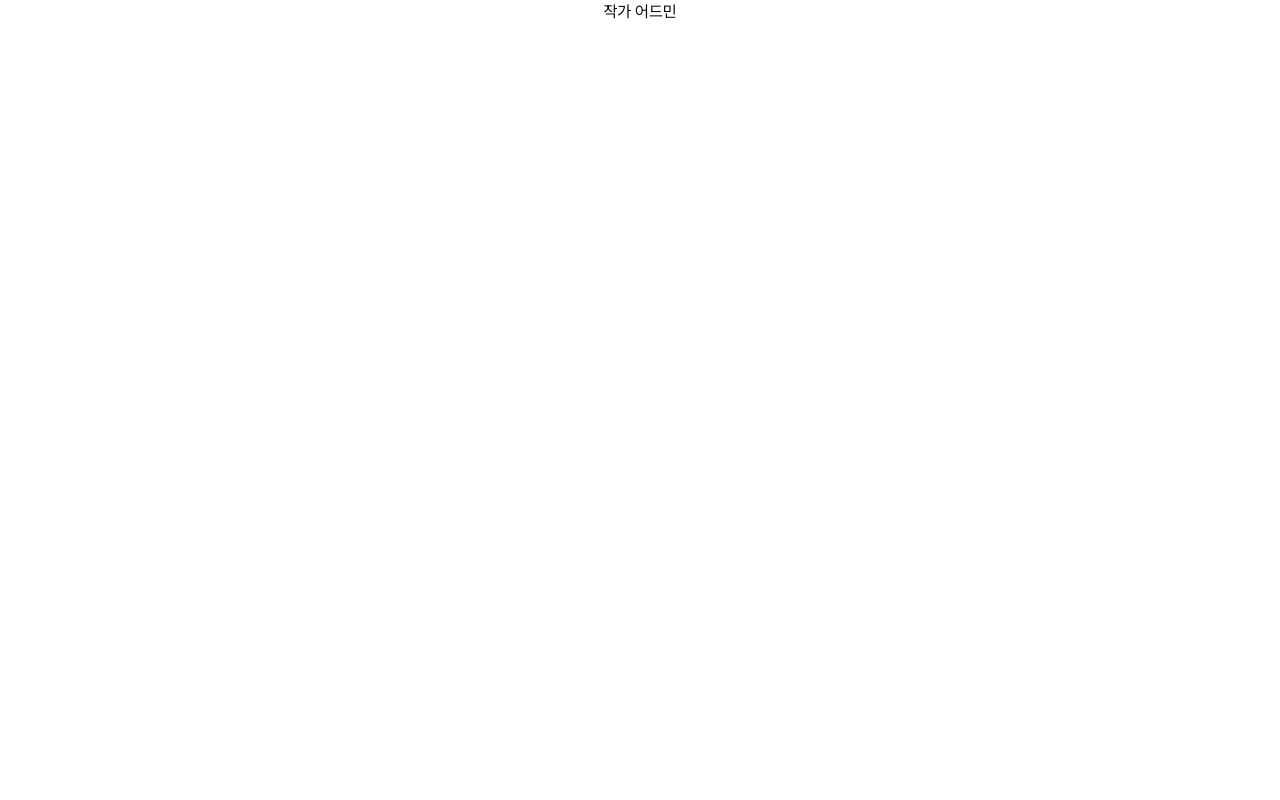
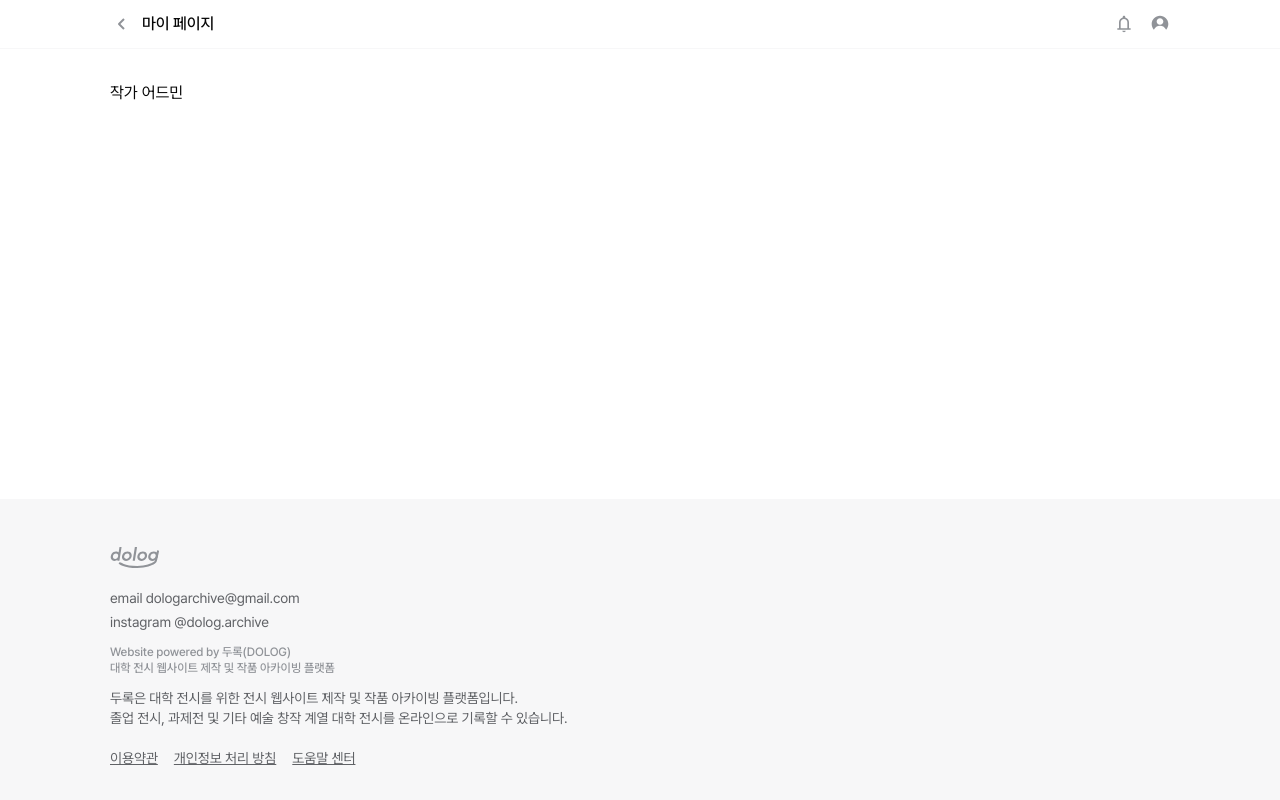
Before and after one commit to DoLog-Team/DoLog-FE, a Next.js app in the folder apps/client/: page /artist-admin in a window 1280 px wide. Built offline with nearby package versions, Linux system fonts and the light colour scheme.

Commit message:
feat: 전시 어드민 / 작가 어드민 shell(헤더+콘텐츠+푸터) 구성

```diff
--- /dev/null
+++ b/apps/client/app/(admin)/admin/_components/ExhibitionAdminHeader.tsx
@@ -0,0 +1,29 @@
+import Link from "next/link";
+import { AdminHeaderActions } from "@/components/common/AdminHeaderActions/AdminHeaderActions";
+import { DesktopContainer } from "@/components/common/DesktopContainer/DesktopContainer";
+
+const NAV_ITEMS = [
+	{ label: "작가 관리", href: "/admin/artists" },
+	{ label: "작품 관리", href: "/admin/artworks" },
+	{ label: "전시 관리", href: "/admin/exhibitions" },
+] as const;
+
+export function ExhibitionAdminHeader() {
+	return (
+		<header className="border-b border-stroke-lightest">
+			<DesktopContainer className="flex items-center justify-between py-3">
+				<div className="flex items-center gap-6">
+					<span className="text-body1-bold text-strong">두록 어드민</span>
+					<nav className="flex items-center gap-4">
+						{NAV_ITEMS.map((item) => (
+							<Link key={item.href} href={item.href} className="text-body2 text-lighter">
+								{item.label}
+							</Link>
+						))}
+					</nav>
+				</div>
+				<AdminHeaderActions />
+			</DesktopContainer>
+		</header>
+	);
+}
--- a/apps/client/app/(admin)/layout.tsx
+++ b/apps/client/app/(admin)/layout.tsx
@@ -1,4 +1,8 @@
 import { GoogleAnalytics } from "@next/third-parties/google";
+import { AdminFooter } from "@/components/common/AdminFooter/AdminFooter";
+import { DesktopContainer } from "@/components/common/DesktopContainer/DesktopContainer";
+import { ThemeProvider } from "@/providers/theme-providers";
+import { ExhibitionAdminHeader } from "./admin/_components/ExhibitionAdminHeader";
 
 export default function AdminLayout({ children }: { children: React.ReactNode }) {
 	return (
@@ -6,8 +10,15 @@ export default function AdminLayout({ children }: { children: React.ReactNode })
 			{process.env.NEXT_PUBLIC_ADMIN_GA_MEASUREMENT_ID && (
 				<GoogleAnalytics gaId={process.env.NEXT_PUBLIC_ADMIN_GA_MEASUREMENT_ID} />
 			)}
-			{/* 사이드바 + 헤더 shell 구조 */}
-			{children}
+			<ThemeProvider attribute="class" forcedTheme="light" enableColorScheme={true}>
+				<div className="w-full flex min-h-dvh flex-col">
+					<ExhibitionAdminHeader />
+					<main className="flex-1">
+						<DesktopContainer className="py-8">{children}</DesktopContainer>
+					</main>
+					<AdminFooter className="bg-fg-lighter" />
+				</div>
+			</ThemeProvider>
 		</>
 	);
 }
--- /dev/null
+++ b/apps/client/app/artist-admin/_components/ArtistAdminHeader.tsx
@@ -0,0 +1,27 @@
+"use client";
+
+import Image from "next/image";
+import { useRouter } from "next/navigation";
+import { AdminHeaderActions } from "@/components/common/AdminHeaderActions/AdminHeaderActions";
+import { DesktopContainer } from "@/components/common/DesktopContainer/DesktopContainer";
+
+export function ArtistAdminHeader() {
+	const router = useRouter();
+
+	return (
+		<header className="border-b border-stroke-lightest">
+			<DesktopContainer className="flex items-center justify-between py-3">
+				<button
+					type="button"
+					onClick={() => router.back()}
+					className="flex items-center gap-2"
+					aria-label="뒤로가기"
+				>
+					<Image src="/icons/backBtn.svg" alt="" width={24} height={24} />
+					<span className="text-body1-bold text-strong">마이 페이지</span>
+				</button>
+				<AdminHeaderActions />
+			</DesktopContainer>
+		</header>
+	);
+}
--- a/apps/client/app/artist-admin/layout.tsx
+++ b/apps/client/app/artist-admin/layout.tsx
@@ -1,3 +1,15 @@
+import { AdminFooter } from "@/components/common/AdminFooter/AdminFooter";
+import { DesktopContainer } from "@/components/common/DesktopContainer/DesktopContainer";
+import { ArtistAdminHeader } from "./_components/ArtistAdminHeader";
+
 export default function ArtistLayout({ children }: { children: React.ReactNode }) {
-	return <>{children}</>;
+	return (
+		<div className="w-full flex min-h-dvh flex-col">
+			<ArtistAdminHeader />
+			<main className="flex-1">
+				<DesktopContainer className="py-8">{children}</DesktopContainer>
+			</main>
+			<AdminFooter className="bg-fg-lighter" />
+		</div>
+	);
 }
--- /dev/null
+++ b/apps/client/components/common/AdminFooter/AdminFooter.tsx
@@ -0,0 +1,46 @@
+import Image from "next/image";
+import Link from "next/link";
+import { DesktopContainer } from "@/components/common/DesktopContainer/DesktopContainer";
+
+interface AdminFooterProps {
+	className?: string;
+	logoSrc?: string;
+}
+
+export function AdminFooter({ className, logoSrc = "/images/logo.svg" }: AdminFooterProps) {
+	return (
+		<footer className={`w-full pt-12 pb-8 ${className ?? ""}`}>
+			<DesktopContainer className="flex flex-col">
+				<Image src={logoSrc} alt="DoLog Logo" width={50} height={25} />
+				<div className="h-5 w-full" />
+				<div className="flex flex-col gap-1">
+					<p className="text-body2 text-lighter">email dologarchive@gmail.com</p>
+					<p className="text-body2 text-lighter">instagram @dolog.archive</p>
+				</div>
+				<div className="h-3 w-full" />
+				<p className="text-body3-bold text-lightest">
+					Website powered by 두록(DOLOG) <br />
+					대학 전시 웹사이트 제작 및 작품 아카이빙 플랫폼
+				</p>
+				<div className="h-3 w-full" />
+				<p className="text-body2 text-lighter">
+					두록은 대학 전시를 위한 전시 웹사이트 제작 및 작품 아카이빙 플랫폼입니다.
+					<br />
+					졸업 전시, 과제전 및 기타 예술 창작 계열 대학 전시를 온라인으로 기록할 수 있습니다.
+				</p>
+				<div className="h-5 w-full" />
+				<div className="flex items-center gap-4">
+					<Link href="/terms" className="text-body2 text-lighter underline">
+						이용약관
+					</Link>
+					<Link href="/privacy" className="text-body2 text-lighter underline">
+						개인정보 처리 방침
+					</Link>
+					<Link href="/help" className="text-body2 text-lighter underline">
+						도움말 센터
+					</Link>
+				</div>
+			</DesktopContainer>
+		</footer>
+	);
+}
--- /dev/null
+++ b/apps/client/components/common/AdminHeaderActions/AdminHeaderActions.tsx
@@ -0,0 +1,16 @@
+//알림 + 프로필 아이콘 (공통)
+
+import Image from "next/image";
+
+export function AdminHeaderActions() {
+	return (
+		<div className="flex items-center gap-4">
+			<button type="button" aria-label="알림">
+				<Image src="/icons/bell.svg" alt="" width={20} height={20} />
+			</button>
+			<button type="button" aria-label="마이페이지">
+				<Image src="/icons/profile.svg" alt="" width={20} height={20} />
+			</button>
+		</div>
+	);
+}
```
Also changed, not shown: apps/client/public/icons/bell.svg (added), apps/client/public/icons/profile.svg (added).
